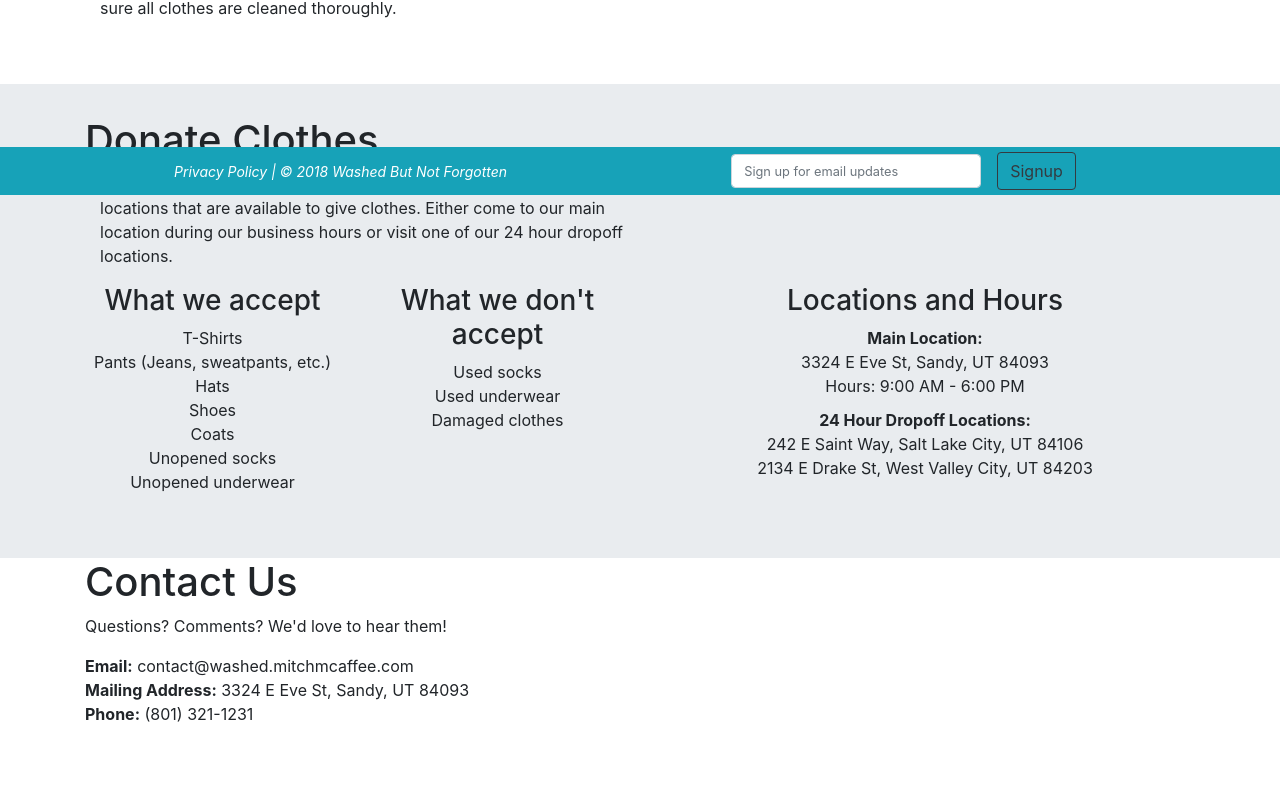
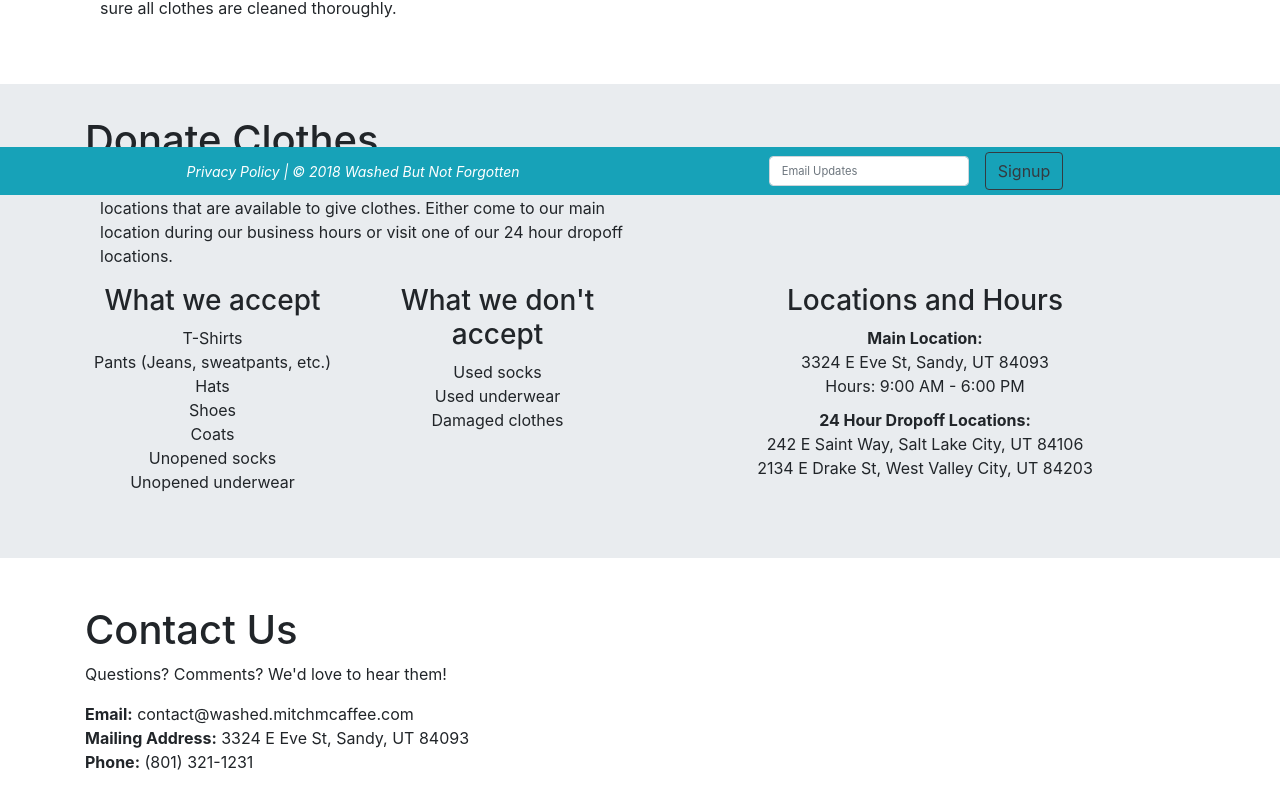
Before and after one commit to themcaffee/fbla-website-2018, a Vue app: page / in a window 1280 px wide. Shown: the part 605-1414 px from the top of the page. Before the commit the page ends 1331 px from the top, so only its background shows below. Built offline with nearby package versions, Linux system fonts and the light colour scheme.

Commit message:
Added responsive breakpoints to the css on the main page and dependencies for LESS

```diff
--- a/package.json
+++ b/package.json
@@ -12,6 +12,8 @@
   },
   "dependencies": {
     "bootstrap-vue": "^2.0.0-rc.2",
+    "less": "^3.0.1",
+    "less-loader": "^4.1.0",
     "vue": "^2.5.2",
     "vue-router": "^3.0.1"
   },
@@ -28,7 +30,7 @@
     "babel-preset-stage-2": "^6.22.0",
     "chalk": "^2.0.1",
     "copy-webpack-plugin": "^4.0.1",
-    "css-loader": "^0.28.0",
+    "css-loader": "^0.28.10",
     "eslint": "^4.15.0",
     "eslint-config-standard": "^10.2.1",
     "eslint-friendly-formatter": "^3.0.0",
@@ -55,7 +57,7 @@
     "uglifyjs-webpack-plugin": "^1.1.1",
     "url-loader": "^0.5.8",
     "vue-loader": "^13.3.0",
-    "vue-style-loader": "^3.0.1",
+    "vue-style-loader": "^4.0.2",
     "vue-template-compiler": "^2.5.2",
     "webpack": "^3.6.0",
     "webpack-bundle-analyzer": "^2.9.0",
--- a/src/components/AppFooter.vue
+++ b/src/components/AppFooter.vue
@@ -8,7 +8,7 @@
         </small>
       </i>
       <form class="form-inline m-auto">
-          <input class="form-control email-signup mx-3" name="email" type="email" placeholder="Sign up for email updates">
+          <input class="form-control email-signup mx-3" name="email" type="email" placeholder="Email Updates">
           <button type="submit" class="btn btn-outline-dark my-auto">Signup</button>
         </form>
     </div>
@@ -35,8 +35,9 @@ footer {
   max-width: 40px;
 }
 .email-signup {
-  font-size: 0.8rem;
-  min-width: 250px;
+  font-size: 0.7rem;
+  width: 50vw;
+  max-width: 250px;
 }
 .pallete-blue {
   background: #C5D1EB;
--- a/src/components/MainPage.vue
+++ b/src/components/MainPage.vue
@@ -79,7 +79,7 @@
       </div>
     </div>
 
-    <div class="container">
+    <div class="container mt-5" id="contact-info-container">
       <div id="contact-info">
         <h1>Contact Us</h1>
         <p>Questions? Comments? We'd love to hear them!</p>
@@ -93,9 +93,23 @@
   </div>
 </template>
 
-<style>
+<style lang="less">
+// Breakpoints
+// ------------------------- Source: http://blog.scur.pl/2012/06/variable-media-queries-less-css/
+@highdensity: ~"only screen and (-webkit-min-device-pixel-ratio: 1.5)",
+              ~"only screen and (min--moz-device-pixel-ratio: 1.5)",
+              ~"only screen and (-o-min-device-pixel-ratio: 3/2)",
+              ~"only screen and (min-device-pixel-ratio: 1.5)";
+@mobile:      ~"only screen and (max-width: 529px)";
+@tablet:      ~"only screen and (min-width: 530px) and (max-width: 949px)";
+@desktop:     ~"only screen and (min-width: 950px) and (max-width: 1128px)";
+@desktop-xl:  ~"only screen and (min-width: 1129px)";
+
+@color_1: yellow;
+@background_color_1: #e9ecef;
+
 .btn-grey {
-  background-color: #e9ecef;
+    background-color: @background_color_1;
 }
 #main-page {
     height: 100%;
@@ -109,19 +123,24 @@
 #donate-money {
     padding-bottom: 3em;
 }
-
 #donate-clothes {
     min-height: 40%;
     padding-top: 2em;
     padding-bottom: 3em;
-  background-color: #e9ecef;
+    background-color: @background_color_1;
 }
 #main-locations {
     padding-bottom: 10px;
 }
 .header-text {
-  color: yellow;
+    color: @color_1;
     font-weight: 700;
+}
+#contact-info-container {
+    @media @mobile {
+        height: 60vh;
+    }
+    height: 30vh;
 }
 .jumbotron {
     /* The following image is used from Death To The Stock Photo under the license
--- /dev/null
+++ b/src/components/PageNotFound.vue
@@ -0,0 +1,5 @@
+<template>
+<div id="page-not-found">
+    Go away to another page the page you want is not found.
+</div>
+</template>
```
Also changed, not shown: 1 other file (tests, documents, lock files or other folders). Lines whose indentation alone changed are shown as unchanged.
